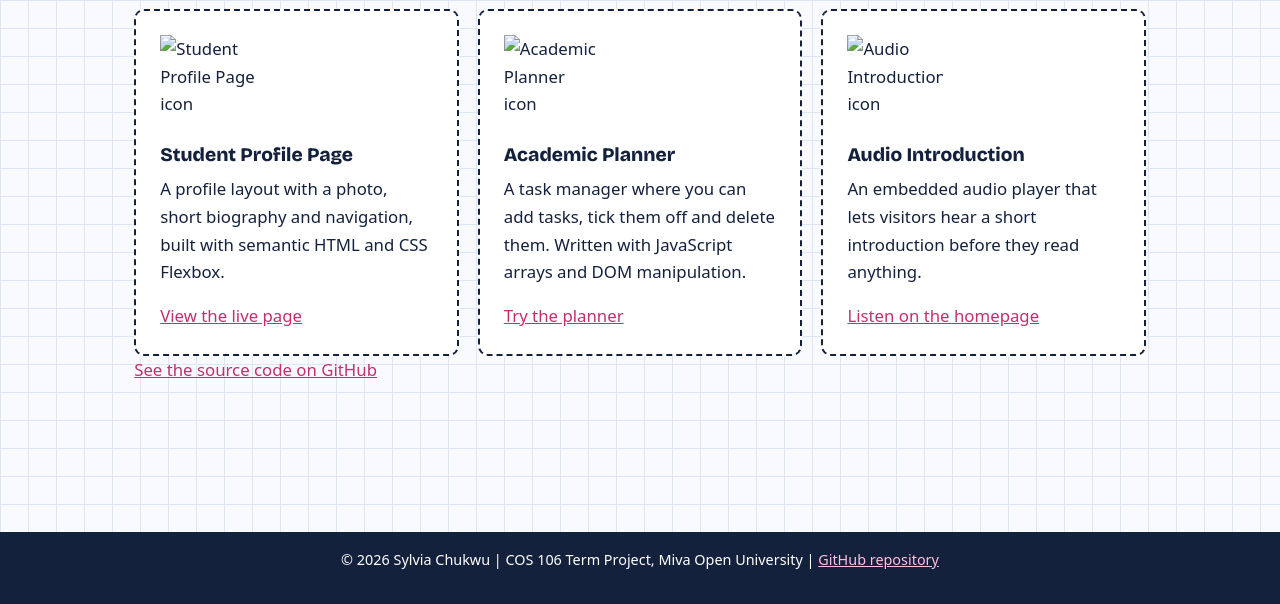
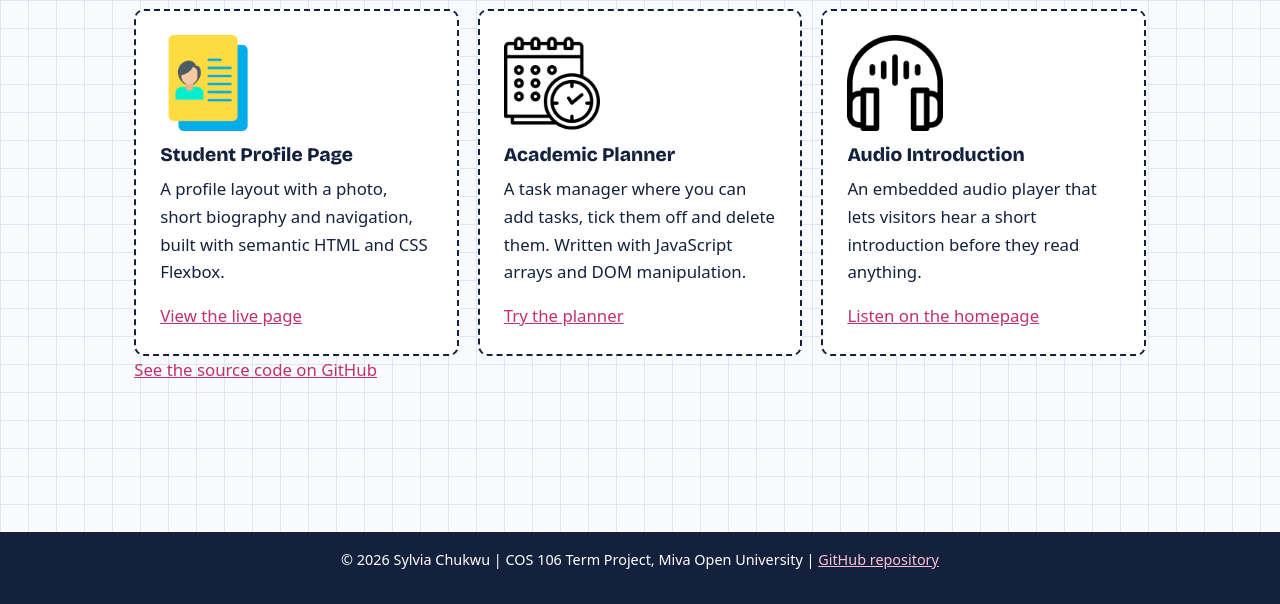
Before and after one commit to buchee26-hash/website-portfolio, a plain HTML site: page projects.html in a window 1280 px wide. Shown: the part 196-800 px from the top of the page. Drawn offline with nearby package versions, Linux system fonts and the light colour scheme.

Commit message:
Add files via upload

```diff
--- a/projects.html
+++ b/projects.html
@@ -16,7 +16,7 @@
 <nav id="nav" aria-label="Main navigation"><ul><li><a href="index.html">Home</a></li><li><a href="about.html">About Me</a></li><li><a href="projects.html" class="active" aria-current="page">Projects</a></li><li><a href="planner.html">Academic Planner</a></li><li><a href="contacts.html">Contact</a></li></ul></nav>
 </div></header>
 <main>
-<h1>Projects</h1><p>Three projects from my first months of learning to code.</p><section class="grid"><article class="stitch proj"><img src="images/project1.png" alt="Student Profile Page icon"><h3>Student Profile Page</h3><p>A profile layout with a photo, short biography and navigation, built with semantic HTML and CSS Flexbox.</p><a href="index.html">View the live page</a></article><article class="stitch proj"><img src="images/project2.png" alt="Academic Planner icon"><h3>Academic Planner</h3><p>A task manager where you can add tasks, tick them off and delete them. Written with JavaScript arrays and DOM manipulation.</p><a href="planner.html">Try the planner</a></article><article class="stitch proj"><img src="images/project3.png" alt="Audio Introduction icon"><h3>Audio Introduction</h3><p>An embedded audio player that lets visitors hear a short introduction before they read anything.</p><a href="index.html#intro">Listen on the homepage</a></article></section><p><a href="https://github.com/buchee26-hash/COS-106-Portfolio">See the source code on GitHub</a></p>
+<h1>Projects</h1><p>Three projects from my first months of learning to code.</p><section class="grid"><article class="stitch proj"><img src="project1.png" alt="Student Profile Page icon"><h3>Student Profile Page</h3><p>A profile layout with a photo, short biography and navigation, built with semantic HTML and CSS Flexbox.</p><a href="index.html">View the live page</a></article><article class="stitch proj"><img src="project2.png" alt="Academic Planner icon"><h3>Academic Planner</h3><p>A task manager where you can add tasks, tick them off and delete them. Written with JavaScript arrays and DOM manipulation.</p><a href="planner.html">Try the planner</a></article><article class="stitch proj"><img src="project3.png" alt="Audio Introduction icon"><h3>Audio Introduction</h3><p>An embedded audio player that lets visitors hear a short introduction before they read anything.</p><a href="index.html#intro">Listen on the homepage</a></article></section><p><a href="https://github.com/buchee26-hash/COS-106-Portfolio">See the source code on GitHub</a></p>
 </main>
 <footer><p>&copy; 2026 Sylvia Chukwu | COS 106 Term Project, Miva Open University | <a href="https://github.com/buchee26-hash/COS-106-Portfolio">GitHub repository</a></p></footer>
 <script src="script.js"></script>
```
Also changed, not shown: index.html (+1 -1 lines).
